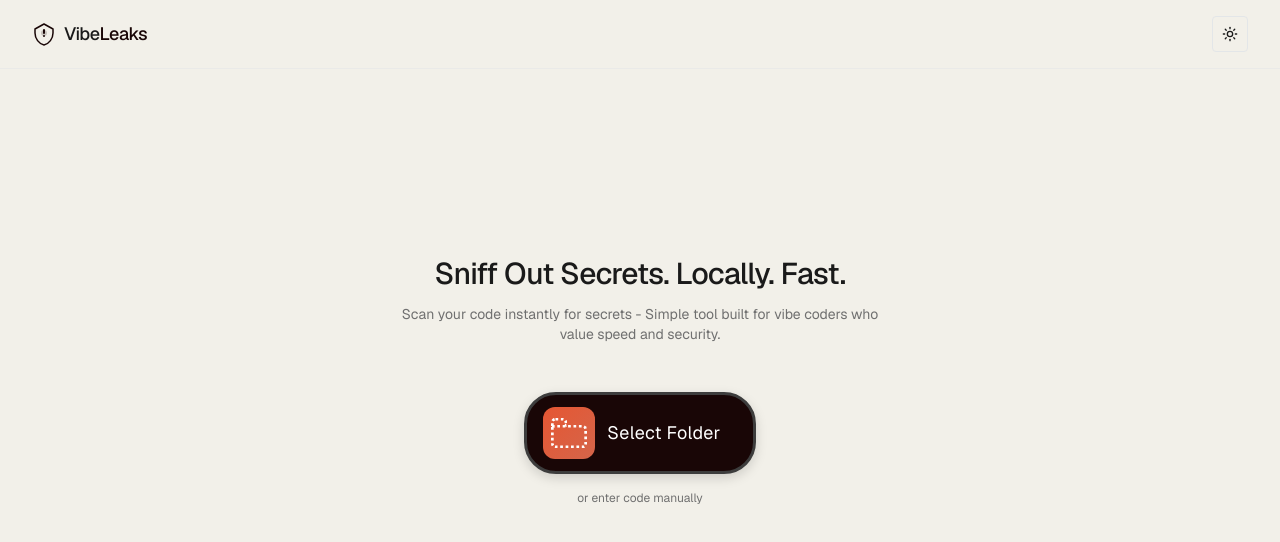
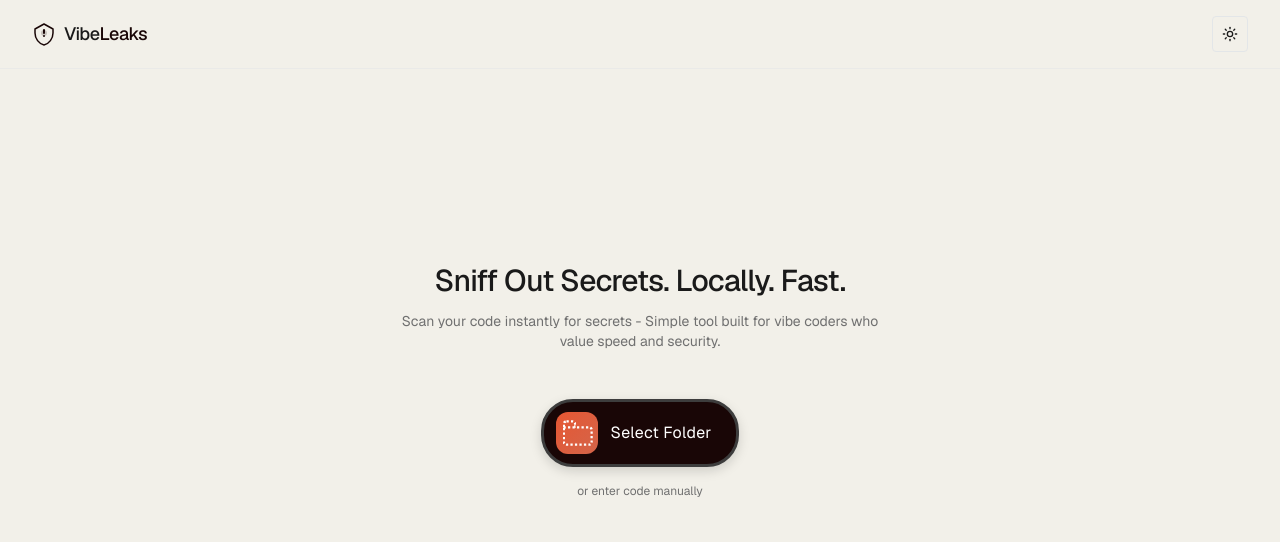
Before and after one commit to nithinworks/vibeleaks, a React (Vite) app: page / in a window 1280 px wide. Shown: the top 542 px of the page. Built offline with nearby package versions, Linux system fonts and the light colour scheme; the HTML template or start-up script is replaced by a standard one.

Commit message:
Refactor: Decrease button size

```diff
--- a/src/components/IconButton.tsx
+++ b/src/components/IconButton.tsx
@@ -17,10 +17,10 @@ export const IconButton = ({
   className,
   size = "default"
 }: IconButtonProps) => {
-  const iconSize = size === "lg" ? "w-[52px] h-[52px]" : "w-[48px] h-[48px]";
-  const buttonPadding = size === "lg" ? "pl-4 pr-8 py-3" : "pl-3 pr-7 py-2.5";
-  const textSize = size === "lg" ? "text-lg" : "text-base";
-  const folderScale = size === "lg" ? "scale-90" : "scale-75";
+  const iconSize = size === "lg" ? "w-[42px] h-[42px]" : "w-[38px] h-[38px]";
+  const buttonPadding = size === "lg" ? "pl-3 pr-6 py-2.5" : "pl-2.5 pr-5 py-2";
+  const textSize = size === "lg" ? "text-base" : "text-sm";
+  const folderScale = size === "lg" ? "scale-75" : "scale-[0.65]";
 
   return (
     <button
```
